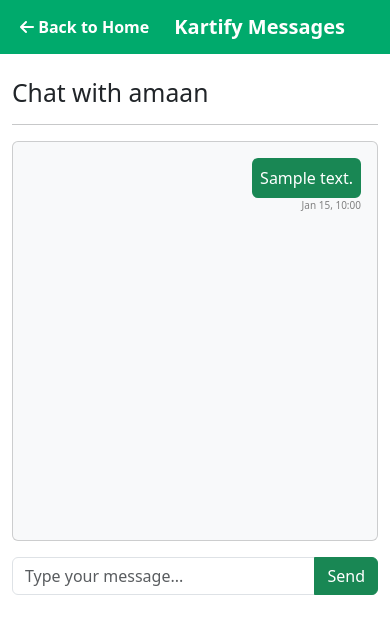
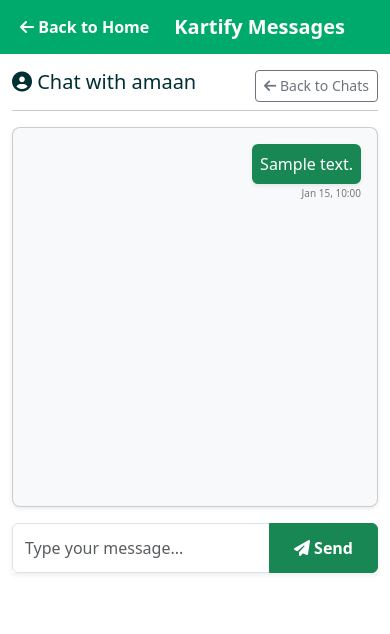
Before and after one commit to mhdamaan4321-source/Kartify-, a Django app: a page that uses core/templates/core/chat_room.html in a window 390 px wide. Shown: the top 634 px of the page. Run offline with Django 5.2, Linux system fonts and the light colour scheme; a user stored in the database is signed in; data comes from the database, SQL or seed files in the repository; tables that the repository leaves empty hold one stand-in row (values such as "Sample post").

Commit message:
Update chat_room.html with auto scroll and enhanced mobile responsiveness

```diff
--- a/core/templates/core/chat_room.html
+++ b/core/templates/core/chat_room.html
@@ -1,30 +1,42 @@
 {% extends 'core/base.html' %}
 {% block content %}
-<div class="container mt-4">
-    <h2>Chat with {{ receiver.username }}</h2>
-    <hr>
+<div class="container mt-3 mb-4" style="max-width: 800px;">
+    <div class="d-flex align-items: center justify-content-between mb-2">
+        <h3 style="color: #002f34; font-size: 20px;"><i class="fas fa-user-circle"></i> Chat with {{ receiver.username }}</h3>
+        <a href="{% url 'chat_home' %}" class="btn btn-sm btn-outline-secondary"><i class="fas fa-arrow-left"></i> Back to Chats</a>
+    </div>
+    <hr class="mt-1">
 
     <!-- Messages Box -->
-    <div class="card p-3 mb-3" style="height: 400px; overflow-y: scroll; background-color: #f8f9fa;">
+    <div id="chat-box" class="card p-3 mb-3 shadow-sm" style="height: 380px; overflow-y: scroll; background-color: #f8f9fa; border-radius: 8px;">
         {% for msg in messages_list %}
             <div class="mb-2 {% if msg.sender == request.user %}text-end{% else %}text-start{% endif %}">
-                <div class="d-inline-block p-2 rounded {% if msg.sender == request.user %}bg-success text-white{% else %}bg-secondary text-white{% endif %}" style="max-width: 70%; word-break: break-word;">
+                <div class="d-inline-block p-2 rounded shadow-sm {% if msg.sender == request.user %}bg-success text-white{% else %}bg-white text-dark border{% endif %}" style="max-width: 75%; word-break: break-word; text-align: left;">
                     {{ msg.message }}
                 </div>
-                <div style="font-size: 10px; color: gray;">{{ msg.timestamp|date:"M d, H:i" }}</div>
+                <div style="font-size: 10px; color: #777; margin-top: 2px;">{{ msg.timestamp|date:"M d, H:i" }}</div>
             </div>
         {% empty %}
-            <p class="text-center text-muted">No messages yet. Send a message to start chatting!</p>
+            <div class="text-center py-5 text-muted">
+                <i class="fas fa-comments fa-2x mb-2"></i>
+                <p class="mb-0">No messages yet. Send a message to start chatting!</p>
+            </div>
         {% endfor %}
     </div>
 
     <!-- Send Message Form -->
     <form method="post">
         {% csrf_token %}
-        <div class="input-group">
-            <input type="text" name="message" class="form-control" placeholder="Type your message..." required autocomplete="off">
-            <button class="btn btn-success" type="submit">Send</button>
+        <div class="input-group shadow-sm">
+            <input type="text" name="message" class="form-control" placeholder="Type your message..." required autocomplete="off" style="padding: 12px;">
+            <button class="btn btn-success px-4 fw-bold" type="submit"><i class="fas fa-paper-plane"></i> Send</button>
         </div>
     </form>
 </div>
+
+<!-- Auto Scroll to Bottom of Chat -->
+<script>
+    const chatBox = document.getElementById('chat-box');
+    chatBox.scrollTop = chatBox.scrollHeight;
+</script>
 {% endblock %}
```
